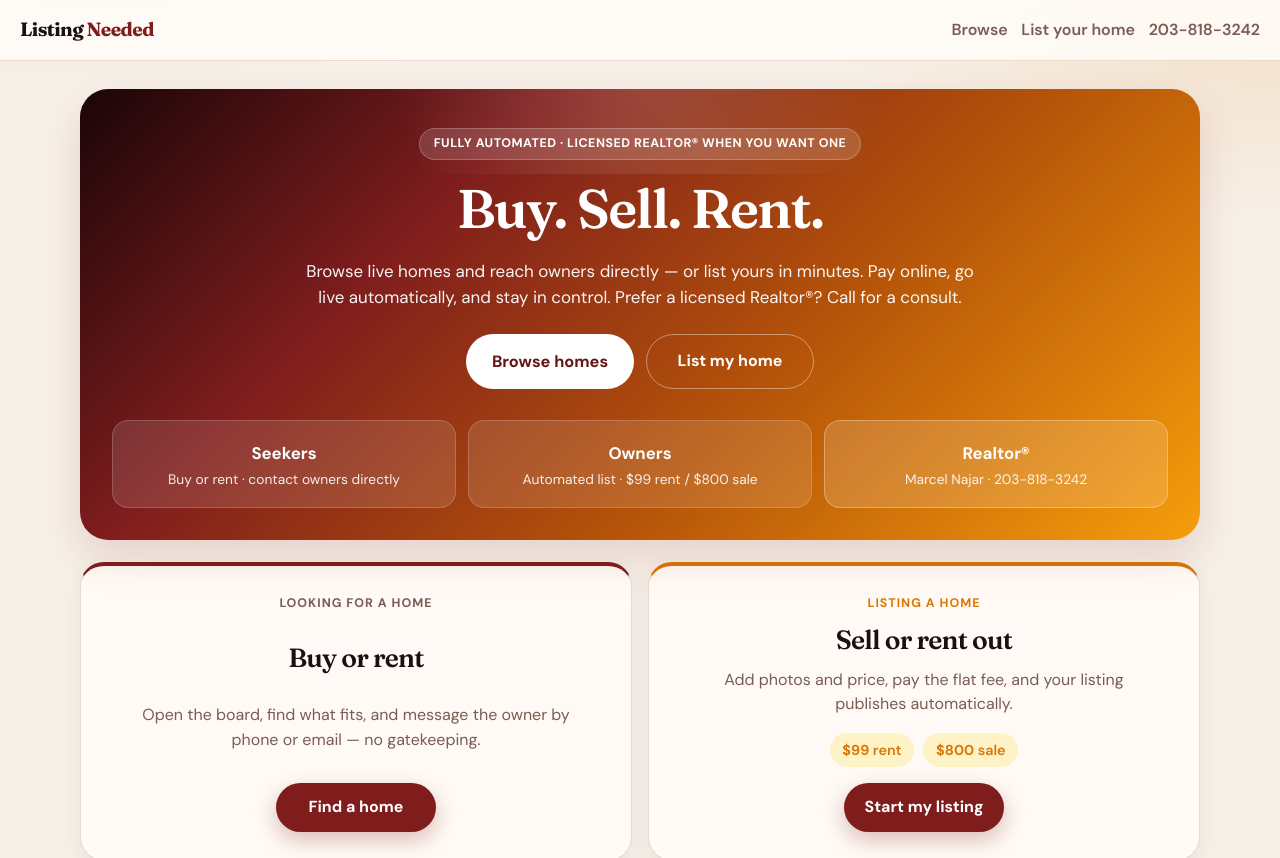
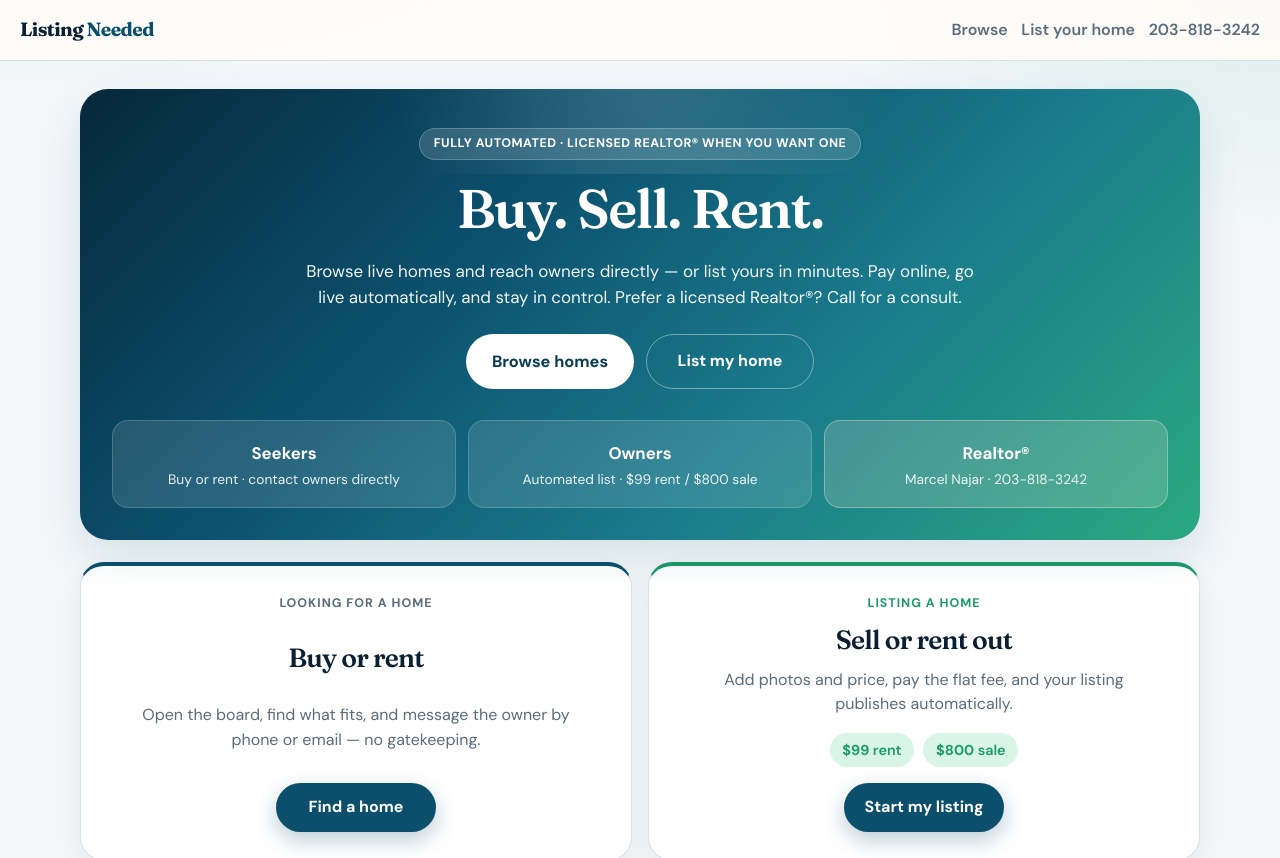
Before and after one commit to bureauficoaacredit-debug/listingneeded, a React (Vite) app: page / in a window 1280 px wide. Shown: the top 858 px of the page. Built offline with nearby package versions, Linux system fonts and the light colour scheme.

Commit message:
design: coastal best-views palette (ocean navy to seafoam)

```diff
--- a/src/styles/app.css
+++ b/src/styles/app.css
@@ -1,22 +1,22 @@
 @import url('https://fonts.googleapis.com/css2?family=DM+Sans:ital,opsz,wght@0,9..40,400;0,9..40,500;0,9..40,600;0,9..40,700;1,9..40,400&family=Fraunces:opsz,wght@9..144,500;9..144,600;9..144,700&display=swap');
 
 :root {
-  --ink: #1c0f12;
-  --muted: #7a5c55;
-  --line: #ead9cf;
-  --bg: #f7f0e8;
-  --bg-deep: #efe3d6;
-  --card: #fffaf5;
-  --brand: #7f1d1d;
-  --brand-dark: #641616;
-  --brand-soft: #fce7e7;
-  --accent: #d97706;
-  --accent-soft: #fef3c7;
-  --gold: #f59e0b;
+  --ink: #0b1f33;
+  --muted: #5a6d7c;
+  --line: #d7e3ec;
+  --bg: #f3f7fa;
+  --bg-deep: #e6eef4;
+  --card: #ffffff;
+  --brand: #0b4f6c;
+  --brand-dark: #083d54;
+  --brand-soft: #d9eef7;
+  --accent: #1d9a6c;
+  --accent-soft: #d8f5e8;
+  --gold: #c9a227;
   --warn: #b45309;
   --radius: 18px;
-  --shadow: 0 18px 42px rgba(127, 29, 29, 0.14);
-  --shadow-soft: 0 8px 24px rgba(28, 15, 18, 0.06);
+  --shadow: 0 18px 42px rgba(11, 79, 108, 0.12);
+  --shadow-soft: 0 8px 24px rgba(11, 31, 51, 0.06);
   font-family: "DM Sans", "Segoe UI", system-ui, -apple-system, sans-serif;
   color: var(--ink);
   background: var(--bg);
@@ -27,9 +27,9 @@
 body {
   margin: 0;
   background:
-    radial-gradient(1100px 520px at 8% -12%, rgba(127, 29, 29, 0.14), transparent 55%),
-    radial-gradient(900px 440px at 100% 0%, rgba(217, 119, 6, 0.14), transparent 52%),
-    radial-gradient(700px 360px at 50% 100%, rgba(146, 64, 14, 0.08), transparent 55%),
+    radial-gradient(1100px 520px at 8% -12%, rgba(11, 79, 108, 0.14), transparent 55%),
+    radial-gradient(900px 440px at 100% 0%, rgba(29, 154, 108, 0.10), transparent 52%),
+    radial-gradient(700px 360px at 50% 100%, rgba(201, 162, 39, 0.08), transparent 55%),
     var(--bg);
   min-height: 100vh;
 }
@@ -65,7 +65,7 @@ h1, h2, h3 {
   display: inline-flex; align-items: center; justify-content: center; gap: 0.4rem;
   border: none; border-radius: 999px; padding: 0.75rem 1.2rem; font-weight: 700;
   cursor: pointer; background: var(--brand); color: #fff;
-  box-shadow: 0 8px 22px rgba(127, 29, 29, 0.28);
+  box-shadow: 0 8px 22px rgba(11, 79, 108, 0.28);
   transition: transform 0.15s ease, background 0.15s ease;
 }
 .btn:hover { background: var(--brand-dark); text-decoration: none; transform: translateY(-1px); }
@@ -73,7 +73,7 @@ h1, h2, h3 {
   background: transparent; color: var(--ink); border: 1px solid rgba(28, 25, 23, 0.18);
   box-shadow: none;
 }
-.btn.ghost { background: transparent; color: var(--brand); border: 1px solid #f5c2c2; box-shadow: none; }
+.btn.ghost { background: transparent; color: var(--brand); border: 1px solid #9fd3e6; box-shadow: none; }
 .btn.big { padding: 0.95rem 1.45rem; font-size: 1.02rem; }
 
 main { width: min(1120px, calc(100% - 2rem)); margin: 0 auto; padding: 1.75rem 0 3.5rem; flex: 1; }
@@ -86,7 +86,7 @@ main { width: min(1120px, calc(100% - 2rem)); margin: 0 auto; padding: 1.75rem 0
   padding: 2.4rem 2rem 2rem;
   border-radius: 28px;
   background:
-    linear-gradient(135deg, #1a0508 0%, #7f1d1d 30%, #b45309 62%, #f59e0b 100%);
+    linear-gradient(135deg, #06283a 0%, #0b4f6c 34%, #1a7a8c 64%, #2eb67d 110%);
   color: #fff;
   box-shadow: var(--shadow);
   overflow: hidden;
@@ -241,7 +241,7 @@ main { width: min(1120px, calc(100% - 2rem)); margin: 0 auto; padding: 1.75rem 0
 .realtor-band {
   border-radius: 24px;
   padding: 2rem 1.6rem;
-  background: linear-gradient(120deg, #1a0508 0%, #7f1d1d 45%, #b45309 100%);
+  background: linear-gradient(120deg, #041825 0%, #0b4f6c 55%, #0f766e 100%);
   color: #fafaf9;
   box-shadow: var(--shadow);
 }
@@ -275,9 +275,9 @@ main { width: min(1120px, calc(100% - 2rem)); margin: 0 auto; padding: 1.75rem 0
   background: var(--brand-soft); color: var(--brand); font-size: 0.75rem; font-weight: 800;
   text-transform: uppercase; letter-spacing: 0.04em;
 }
-.badge.sale { background: #fef3c7; color: #92400e; }
+.badge.sale { background: #d8f5e8; color: #0f766e; }
 .price { font-size: 1.25rem; font-weight: 800; margin: 0.4rem 0; }
-.thumb { height: 160px; background: #f5e0d4; object-fit: cover; width: 100%; }
+.thumb { height: 160px; background: #d9eef7; object-fit: cover; width: 100%; }
 .thumb.empty { display: grid; place-items: center; color: var(--muted); font-weight: 600; }
 
 .form {
```
